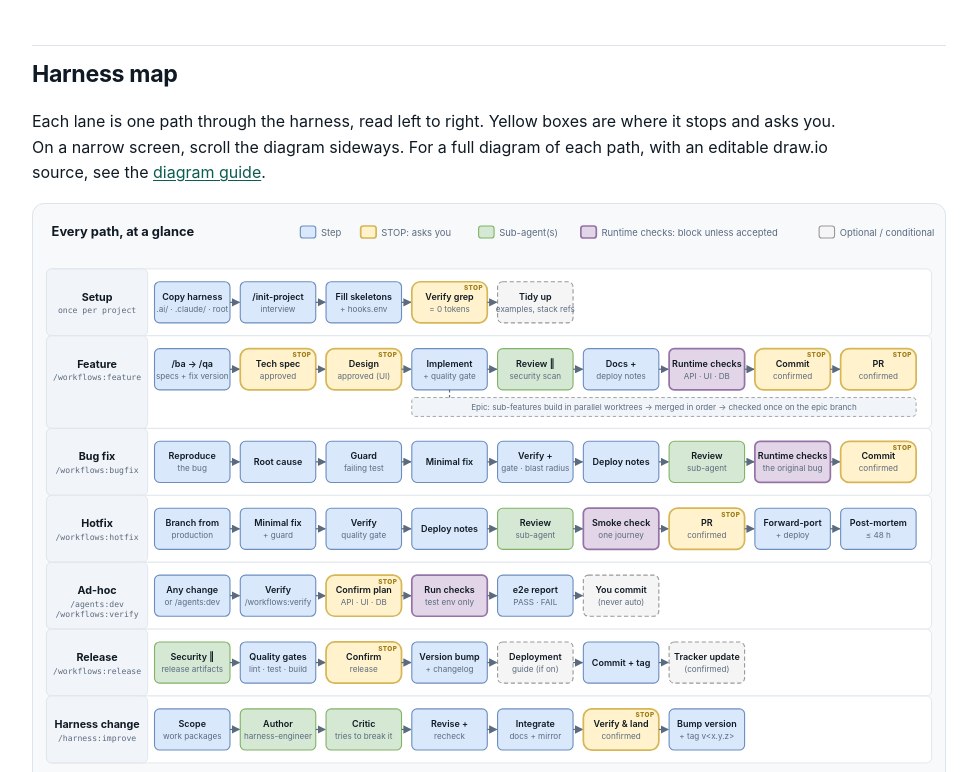
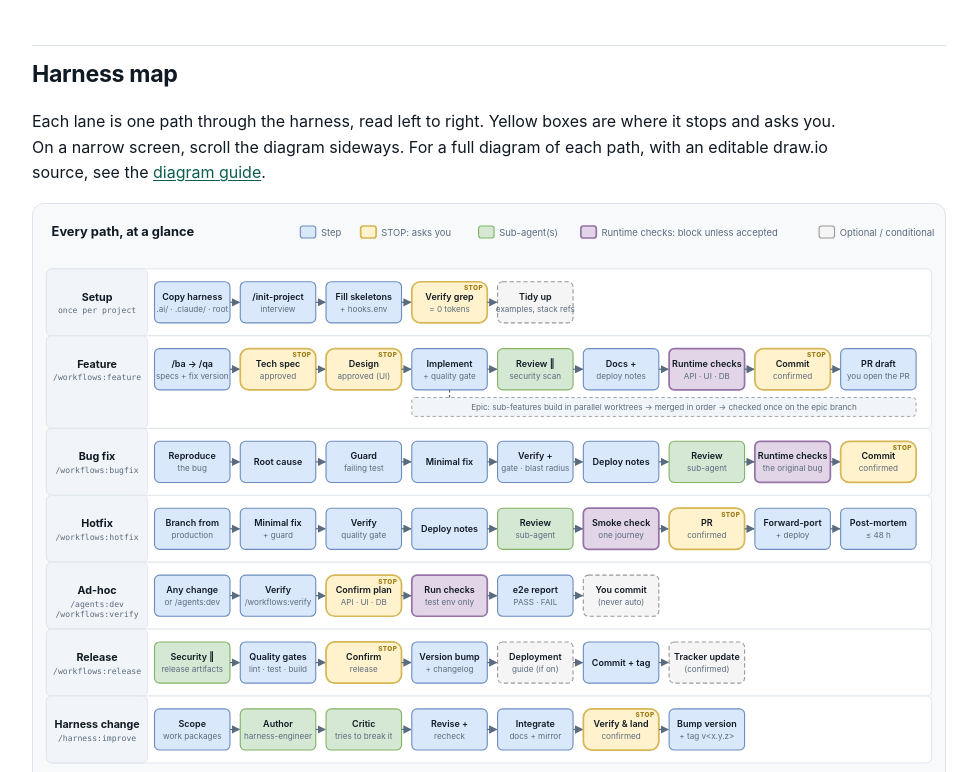
Before and after one commit to absjabed/ai-dev-harness, a plain HTML site: page docs/index.html in a window 1280 px wide. Shown: the part 2028-2800 px from the top of the page, without its empty margins (286-1263 px from the left). Drawn offline with Linux system fonts and the light colour scheme.

Commit message:
docs: redraw the delivery lifecycle and add a quality gate page to the harness guide

```diff
--- a/docs/index.html
+++ b/docs/index.html
@@ -116,7 +116,7 @@ main a{color:var(--accent);text-underline-offset:2px}
         <path d="M12.6 15.9l2.5 2.5 4.4-4.8" fill="none" stroke="#fff" stroke-width="2.1" stroke-linecap="round" stroke-linejoin="round"/>
       </svg>
     </div>
-    <div><strong>AI Dev Harness</strong><span>Setup &amp; component guide · v1.2.1</span></div>
+    <div><strong>AI Dev Harness</strong><span>Setup &amp; component guide · v1.2.2</span></div>
   </div>
   <h2>Start here</h2>
   <a href="#what">What it is</a>
@@ -280,10 +280,9 @@ an editable draw.io source, see the <a href="harness-docs/ai-dev-harness.md">dia
 <text x="874.0" y="178.0" class="dg-t" text-anchor="middle">Commit</text>
 <text x="874.0" y="192.0" class="dg-s" text-anchor="middle">confirmed</text>
 <line x1="918" y1="181.0" x2="929" y2="181.0" class="dg-e" marker-end="url(#dg-arrow)"/>
-<rect x="930" y="157.0" width="88" height="48" rx="10" class="dg-n dg-gate"/>
-<text x="1013" y="167.0" class="dg-badge" text-anchor="end">STOP</text>
-<text x="974.0" y="178.0" class="dg-t" text-anchor="middle">PR</text>
-<text x="974.0" y="192.0" class="dg-s" text-anchor="middle">confirmed</text>
+<rect x="930" y="157.0" width="88" height="48" rx="6" class="dg-n dg-proc"/>
+<text x="974.0" y="178.0" class="dg-t" text-anchor="middle">PR draft</text>
+<text x="974.0" y="192.0" class="dg-s" text-anchor="middle">you open the PR</text>
 <rect x="430" y="214.0" width="588" height="22" rx="4" class="dg-note"/>
 <text x="724.0" y="229.0" class="dg-s" text-anchor="middle">Epic: sub-features build in parallel worktrees → merged in order → checked once on the epic branch</text>
 <line x1="474.0" y1="205.0" x2="474.0" y2="214.0" class="dg-e dg-dash"/>
```
Also changed, not shown: docs/harness-docs/diagrams/ai-dev-harness/03-delivery-lifecycle.png, docs/harness-docs/diagrams/ai-dev-harness/09-quality-gate.png (added), docs/harness-docs/diagrams/ai-dev-harness/10-release.png (renamed from docs/harness-docs/diagrams/ai-dev-harness/09-release.png), docs/harness-docs/diagrams/ai-dev-harness/11-guardrails.png (renamed from docs/harness-docs/diagrams/ai-dev-harness/10-guardrails.png), docs/harness-docs/diagrams/ai-dev-harness/12-self-improvement.png (renamed from docs/harness-docs/diagrams/ai-dev-harness/11-self-improvement.png), 5 other files.
